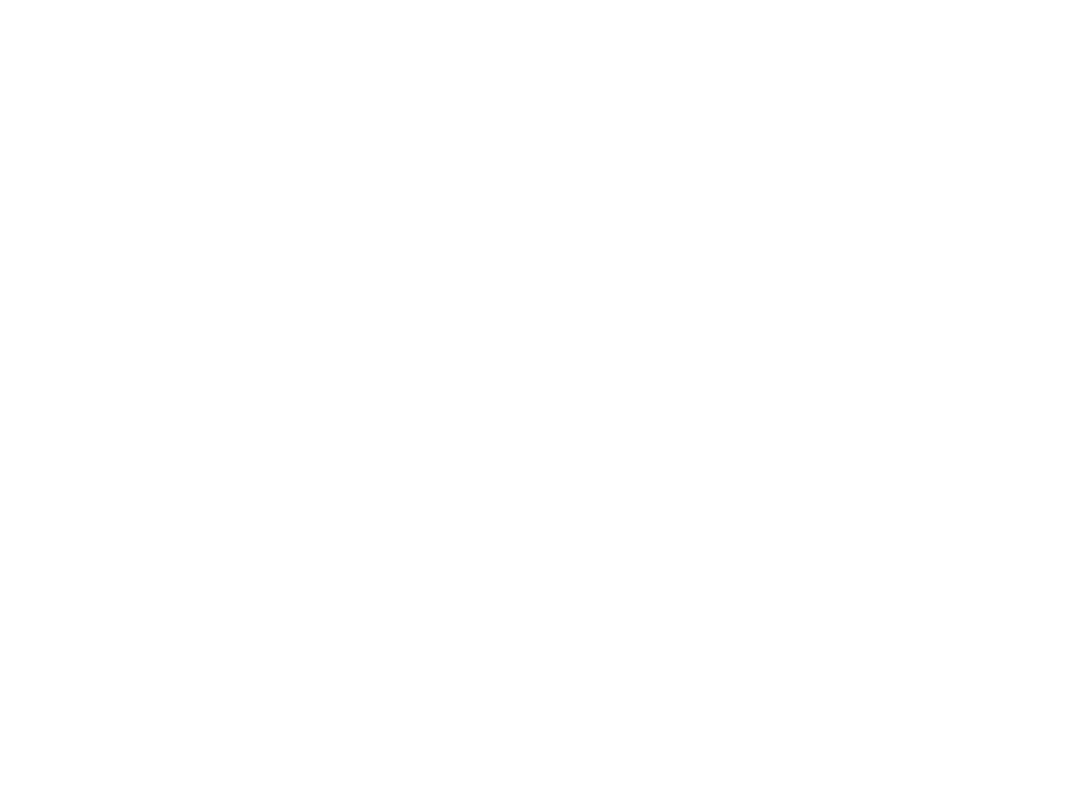
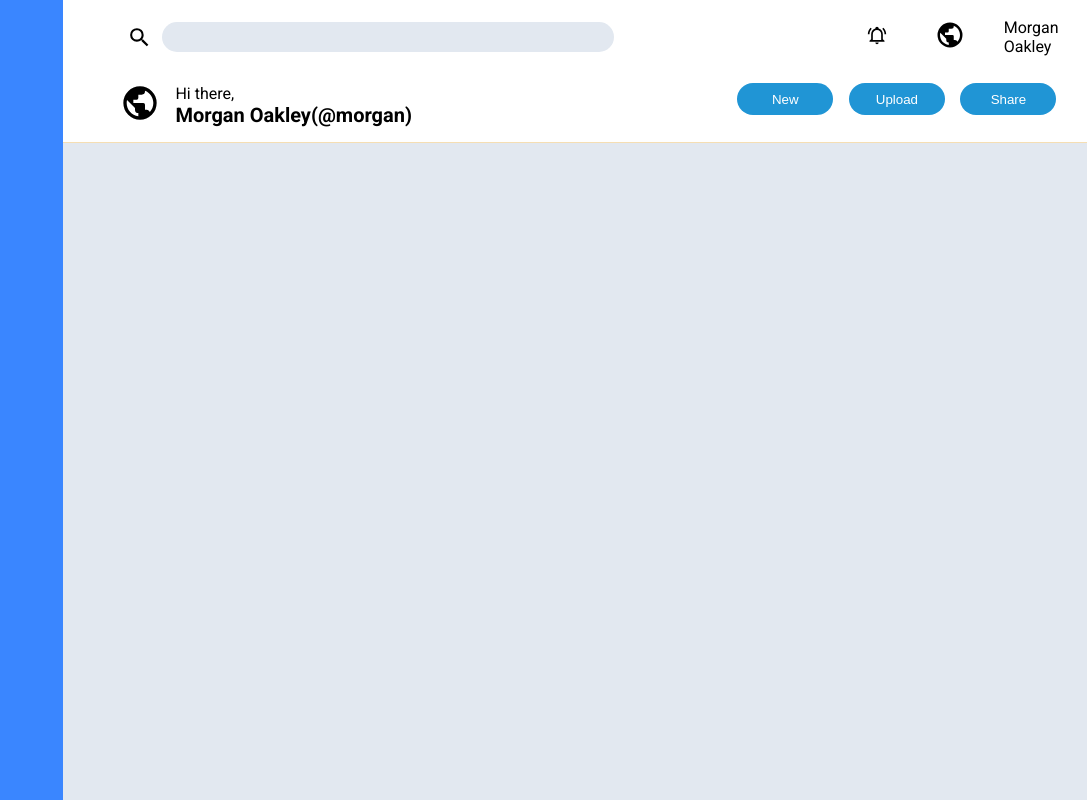
Before and after one commit to ekrat123/admin-dashboard-Top-project, a plain HTML site: page index.html in a window 1280 px wide. Shown: the whole page, without its empty margins (193-1280 px from the left). Drawn offline with Linux system fonts and the light colour scheme.

Commit message:
headaer completed.

```diff
--- a/index.html
+++ b/index.html
@@ -4,7 +4,77 @@
     <meta charset="UTF-8" />
     <meta name="viewport" content="width=device-width, initial-scale=1.0" />
     <title>Admin Dashboard</title>
+    <link rel="stylesheet" href="normalize.scc" />
     <link rel="stylesheet" href="style.css" />
+    <link rel="preconnect" href="https://fonts.googleapis.com" />
+    <link rel="preconnect" href="https://fonts.gstatic.com" crossorigin />
+    <link
+      href="https://fonts.googleapis.com/css2?family=Roboto:wght@400;700&display=swap"
+      rel="stylesheet"
+    />
   </head>
-  <body></body>
+  <body>
+    <div class="container">
+      <header>
+        <div class="input-left">
+          <label for="search"
+            ><svg xmlns="http://www.w3.org/2000/svg" viewBox="0 0 24 24">
+              <title>magnify</title>
+              <path
+                d="M9.5,3A6.5,6.5 0 0,1 16,9.5C16,11.11 15.41,12.59 14.44,13.73L14.71,14H15.5L20.5,19L19,20.5L14,15.5V14.71L13.73,14.44C12.59,15.41 11.11,16 9.5,16A6.5,6.5 0 0,1 3,9.5A6.5,6.5 0 0,1 9.5,3M9.5,5C7,5 5,7 5,9.5C5,12 7,14 9.5,14C12,14 14,12 14,9.5C14,7 12,5 9.5,5Z"
+              />
+            </svg>
+          </label>
+          <input type="text" id="search" />
+        </div>
+        <div class="input-right">
+          <div class="bell">
+            <svg xmlns="http://www.w3.org/2000/svg" viewBox="0 0 24 24">
+              <title>bell-ring-outline</title>
+              <path
+                d="M10,21H14A2,2 0 0,1 12,23A2,2 0 0,1 10,21M21,19V20H3V19L5,17V11C5,7.9 7.03,5.17 10,4.29C10,4.19 10,4.1 10,4A2,2 0 0,1 12,2A2,2 0 0,1 14,4C14,4.1 14,4.19 14,4.29C16.97,5.17 19,7.9 19,11V17L21,19M17,11A5,5 0 0,0 12,6A5,5 0 0,0 7,11V18H17V11M19.75,3.19L18.33,4.61C20.04,6.3 21,8.6 21,11H23C23,8.07 21.84,5.25 19.75,3.19M1,11H3C3,8.6 3.96,6.3 5.67,4.61L4.25,3.19C2.16,5.25 1,8.07 1,11Z"
+              />
+            </svg>
+          </div>
+          <div class="globe">
+            <svg xmlns="http://www.w3.org/2000/svg" viewBox="0 0 24 24">
+              <title>earth</title>
+              <path
+                d="M17.9,17.39C17.64,16.59 16.89,16 16,16H15V13A1,1 0 0,0 14,12H8V10H10A1,1 0 0,0 11,9V7H13A2,2 0 0,0 15,5V4.59C17.93,5.77 20,8.64 20,12C20,14.08 19.2,15.97 17.9,17.39M11,19.93C7.05,19.44 4,16.08 4,12C4,11.38 4.08,10.78 4.21,10.21L9,15V16A2,2 0 0,0 11,18M12,2A10,10 0 0,0 2,12A10,10 0 0,0 12,22A10,10 0 0,0 22,12A10,10 0 0,0 12,2Z"
+              />
+            </svg>
+          </div>
+          <div>Morgan Oakley</div>
+        </div>
+        <div class="nav">
+          <div class="nav-left">
+            <div class="globe2">
+              <svg xmlns="http://www.w3.org/2000/svg" viewBox="0 0 24 24">
+                <title>earth</title>
+                <path
+                  d="M17.9,17.39C17.64,16.59 16.89,16 16,16H15V13A1,1 0 0,0 14,12H8V10H10A1,1 0 0,0 11,9V7H13A2,2 0 0,0 15,5V4.59C17.93,5.77 20,8.64 20,12C20,14.08 19.2,15.97 17.9,17.39M11,19.93C7.05,19.44 4,16.08 4,12C4,11.38 4.08,10.78 4.21,10.21L9,15V16A2,2 0 0,0 11,18M12,2A10,10 0 0,0 2,12A10,10 0 0,0 12,22A10,10 0 0,0 22,12A10,10 0 0,0 12,2Z"
+                />
+              </svg>
+            </div>
+            <div class="nav-name">
+              <div class="hi">Hi there,</div>
+              <div class="name">Morgan Oakley(@morgan)</div>
+            </div>
+          </div>
+          <div class="nav-right">
+            <button>New</button><button>Upload</button><button>Share</button>
+          </div>
+        </div>
+      </header>
+      <sidebar>
+        <div class="logo"></div>
+        <div class="link"></div>
+        <div class="settings"></div>
+      </sidebar>
+      <main>
+        <section class="cards"></section>
+        <section class="side-content"></section>
+      </main>
+    </div>
+  </body>
 </html>
--- a/style.css
+++ b/style.css
@@ -0,0 +1,119 @@
+* {
+  box-sizing: border-box;
+}
+
+body {
+  font-family: "Roboto", sans-serif;
+  margin: 0;
+  padding: 0;
+}
+
+.container {
+  display: grid;
+  /* gap: 5px; */
+  grid-template-columns: 1fr 4fr;
+  grid-template-rows: 1fr 6fr;
+  grid-template-areas:
+    "sidebar header"
+    "sidebar main";
+  height: 100vh;
+  width: 100vw;
+}
+
+header {
+  grid-area: header;
+  background-color: white;
+  display: grid;
+  grid-template-columns: 4fr 1fr;
+  grid-template-rows: 1fr 1fr;
+  padding: 15px 25px;
+  row-gap: 24px;
+  border-bottom: 1px solid wheat;
+  box-shadow: 0 -2px 3px 1px wheat;
+}
+.input-left {
+  margin-left: 5%;
+  display: grid;
+  grid-auto-flow: column;
+  gap: 10px;
+  align-items: center;
+  justify-content: start;
+}
+.input-right {
+  display: grid;
+  gap: 10px;
+  align-items: center;
+  grid-template-columns: repeat(3, 1fr);
+}
+
+#search {
+  width: 250%;
+  height: 30px;
+  background-color: #e2e8f0;
+  border: none;
+  border-radius: 20px;
+}
+
+.nav-left .name {
+  font-weight: 700;
+  font-size: 1.25rem;
+}
+
+.nav-right > button {
+  height: 2rem;
+  outline: none;
+  background-color: #2095d5;
+  border-radius: 16px;
+  border: none;
+  color: white;
+  padding: 2px 4px;
+  max-width: 6rem;
+}
+
+label {
+  display: grid;
+  align-items: center;
+}
+
+label[for="search"] svg {
+  width: 25px;
+}
+
+.bell > svg {
+  width: 20px;
+}
+
+.globe > svg {
+  width: 30px;
+}
+
+.globe2 svg {
+  width: 40px;
+}
+
+.nav {
+  display: grid;
+  grid-template-columns: 2fr 1fr;
+  grid-column-start: span 2;
+}
+.nav-right {
+  display: grid;
+  grid-template-columns: repeat(3, 1fr);
+  gap: 10px;
+}
+
+.nav-left {
+  margin-left: 5%;
+  display: flex;
+  gap: 15px;
+  align-items: center;
+}
+sidebar {
+  grid-area: sidebar;
+  background-color: #3a86ff;
+}
+
+main {
+  grid-area: main;
+  background-color: #e2e8f0;
+}
```
Also changed, not shown: normalize.css (added).
